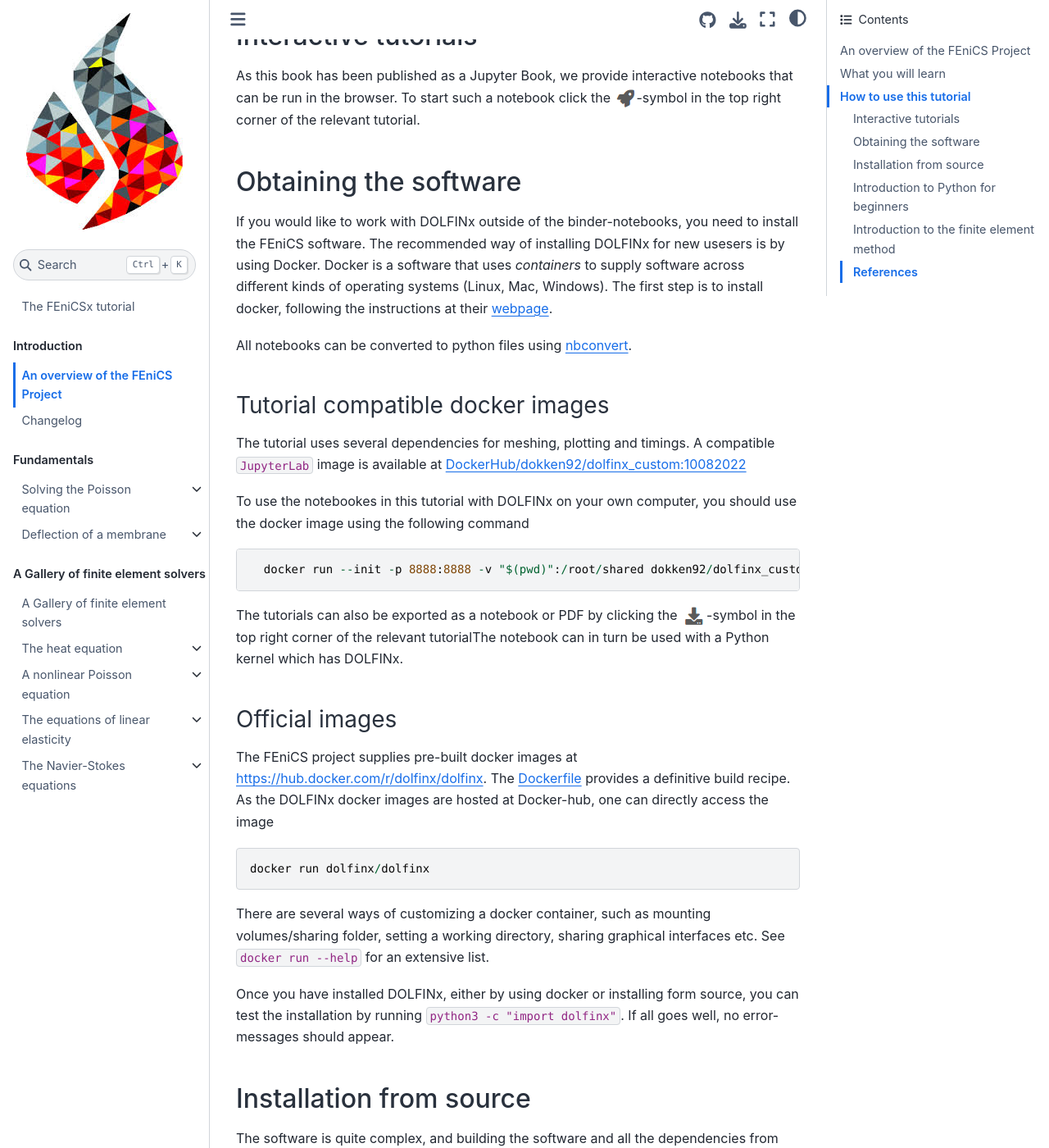
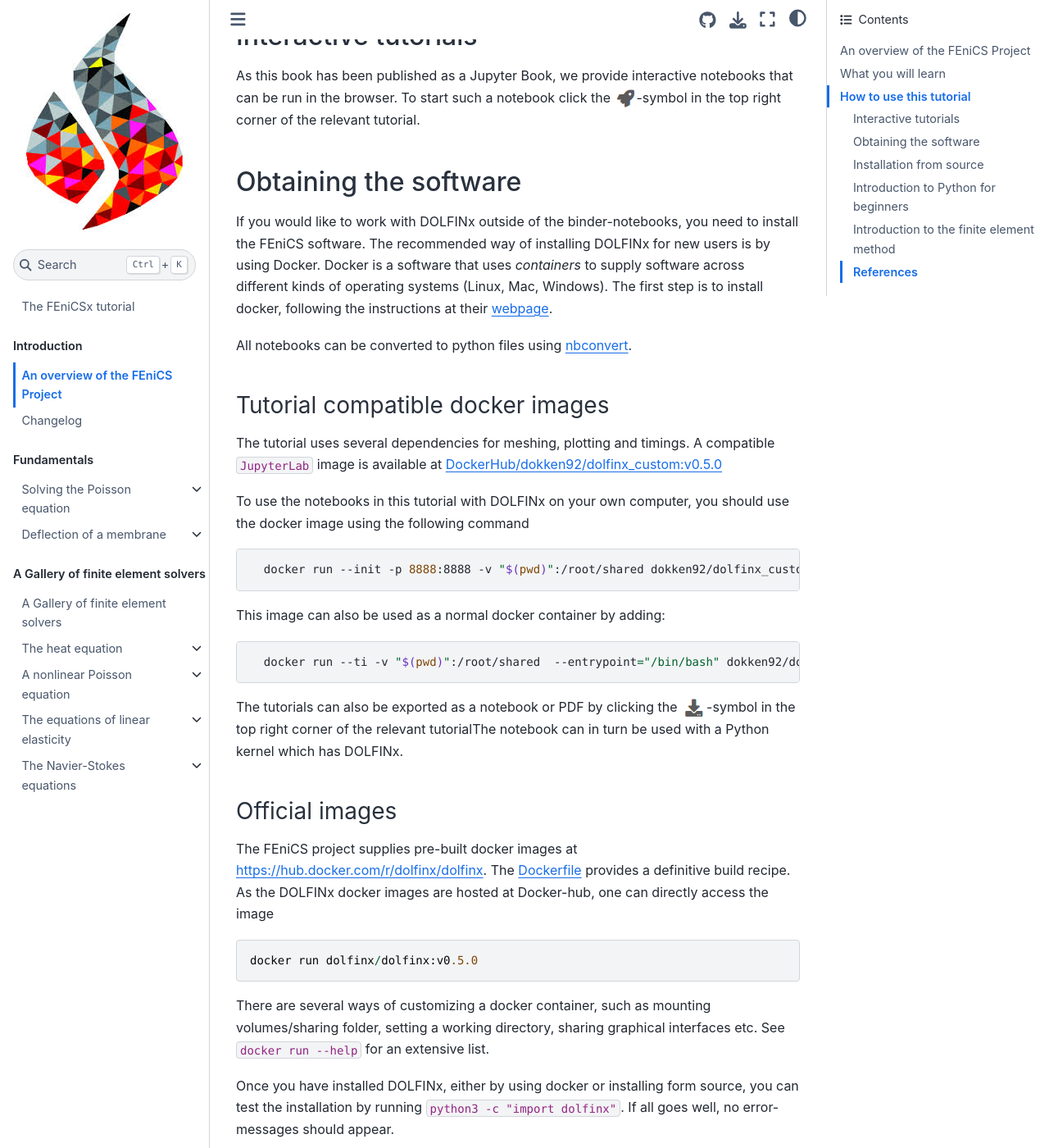
Before and after one commit to jorgensd/dolfinx-tutorial, a Jupyter Book: the page built from fem.md, in a window 1280 px wide and 1400 px high, scrolled down 1304 px. Shown: the whole window at 82% size. Built offline with Jupyter Book 1.0.4 settings and Sphinx 7.4.7 and the Sphinx Book theme 1.1.4, drawn with Linux system fonts in a browser that asks for light colours; pages that are not in the unit, such as notebooks, are missing from menus; cross-references to code outside the pages are shown as plain code.

````diff
--- a/fem.md
+++ b/fem.md
@@ -27,18 +27,23 @@ As this book has been published as a Jupyter Book, we provide interactive notebo
 ## Obtaining the software
 
 If you would like to work with DOLFINx outside of the binder-notebooks, you need to install the FEniCS software.
-The recommended way of installing DOLFINx for new usesers is by using Docker.
+The recommended way of installing DOLFINx for new users is by using Docker.
 Docker is a software that uses *containers* to supply software across different kinds of operating systems (Linux, Mac, Windows). The first step is to install docker, following the instructions at their [webpage](https://docs.docker.com/get-started/).
 
 All notebooks can be converted to python files using [nbconvert](https://nbconvert.readthedocs.io/en/latest/).
 
 ### Tutorial compatible docker images
-The tutorial uses several dependencies for meshing, plotting and timings. A compatible `JupyterLab` image is available at [DockerHub/dokken92/dolfinx_custom:10082022](https://hub.docker.com/r/dokken92/dolfinx_custom/tags)
+The tutorial uses several dependencies for meshing, plotting and timings. A compatible `JupyterLab` image is available at [DockerHub/dokken92/dolfinx_custom:v0.5.0](https://hub.docker.com/r/dokken92/dolfinx_custom/tags)
 
-To use the notebookes in this tutorial with DOLFINx on your own computer, you should use the docker image using the following command
+To use the notebooks in this tutorial with DOLFINx on your own computer, you should use the docker image using the following command
+```bash
+  docker run --init -p 8888:8888 -v "$(pwd)":/root/shared dokken92/dolfinx_custom:v0.5.0
 ```
-  docker run --init -p 8888:8888 -v "$(pwd)":/root/shared dokken92/dolfinx_custom:10082022
+This image can also be used as a normal docker container by adding:
+```bash
+  docker run --ti -v "$(pwd)":/root/shared  --entrypoint="/bin/bash" dokken92/dolfinx_custom:v0.5.0
 ```
+
 The tutorials can also be exported as a notebook or PDF by clicking the ![Download](save.png)-symbol in the top right corner of the relevant tutorialThe notebook can in turn be used with a Python kernel which has DOLFINx.
 
 ### Official images
@@ -47,7 +52,7 @@ The FEniCS project supplies pre-built docker images at [https://hub.docker.com/r
 The [Dockerfile](https://github.com/FEniCS/dolfinx/blob/main/docker/Dockerfile)
 provides a definitive build recipe. As the DOLFINx docker images are hosted at Docker-hub, one can directly access the image
 ```
-docker run dolfinx/dolfinx
+docker run dolfinx/dolfinx:v0.5.0
 ```
 There are several ways of customizing a docker container, such as mounting volumes/sharing folder, setting a working directory, sharing graphical interfaces etc. See `docker run --help` for an extensive list.
 
````
Also changed, not shown: Changelog.md (+3 -0 lines), 4 other files.
